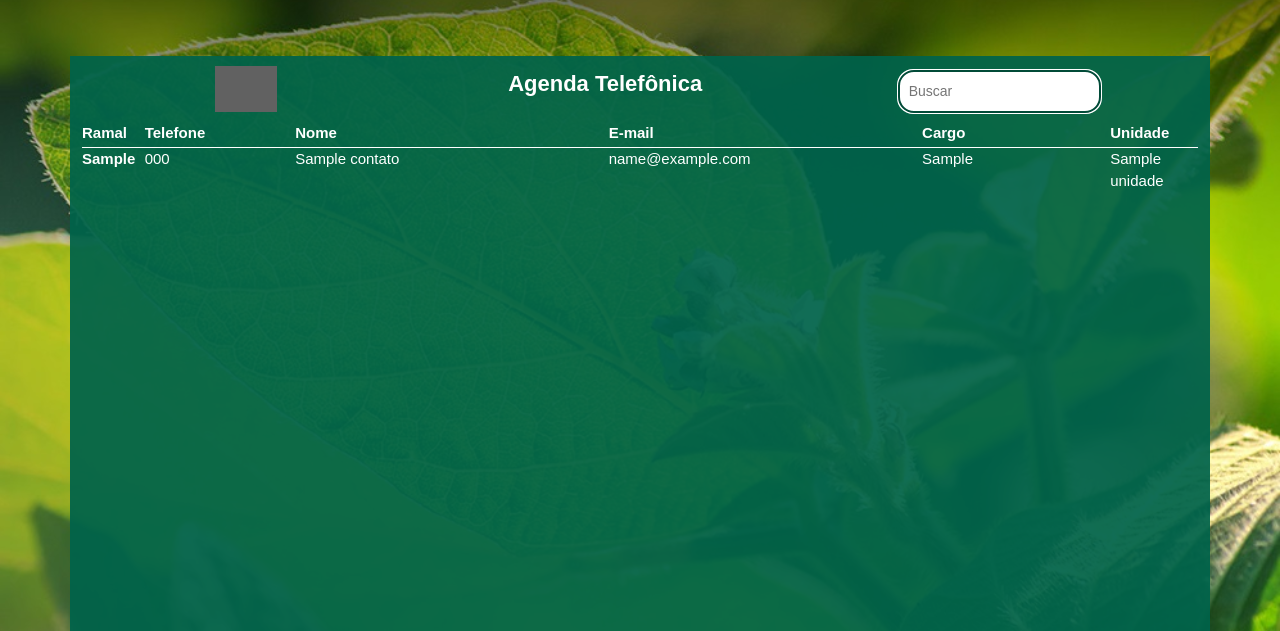
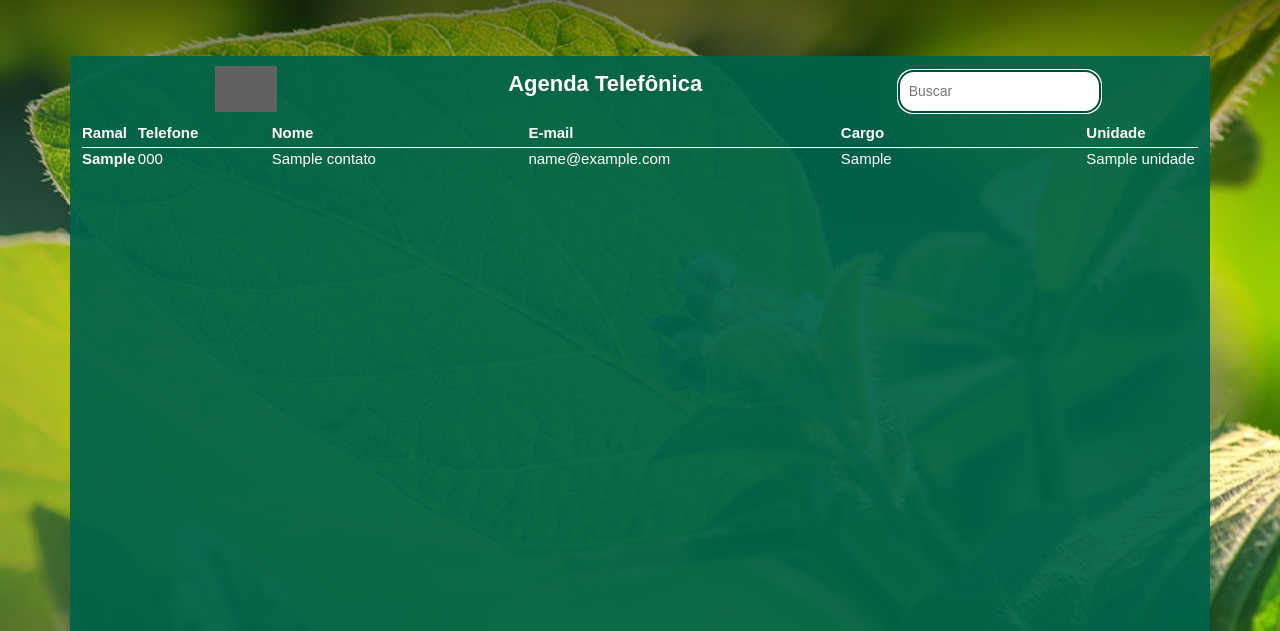
Before and after one commit to GabrielAhlert/app-intranet, a Django app: page /agenda/ in a window 1280 px wide. Shown: the part 80-711 px from the top of the page. Run offline with Django 4.2, Linux system fonts and the light colour scheme; tables that the repository leaves empty hold one stand-in row (values such as "Sample post"); some libraries are stand-ins or nearby versions; some web fonts are replaced; grey boxes are pictures that could not be loaded.

Commit message:
Changed agenda table arangement

```diff
--- a/agenda/static/agenda/style.css
+++ b/agenda/static/agenda/style.css
@@ -142,16 +142,16 @@ body{
   width: 12%;
 }
 .table-col-3{
-  width: 25%;
+  width: 23%;
 }
 .table-col-4{
-  width: 25%;
+  width: 28%;
 }
 .table-col-5{
-  width: 15%;
+  width: 22%;
 }
 .table-col-6{
-  width: 7%;
+  width: 10%;
 }
 
 @font-face {
```
